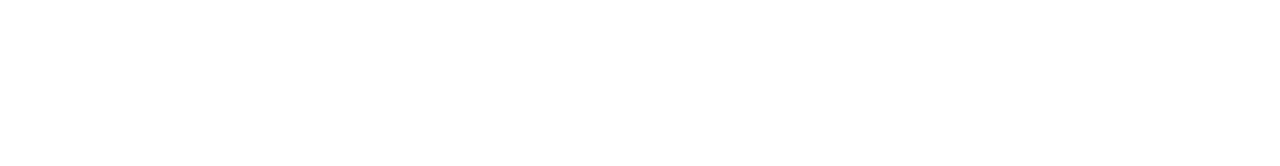
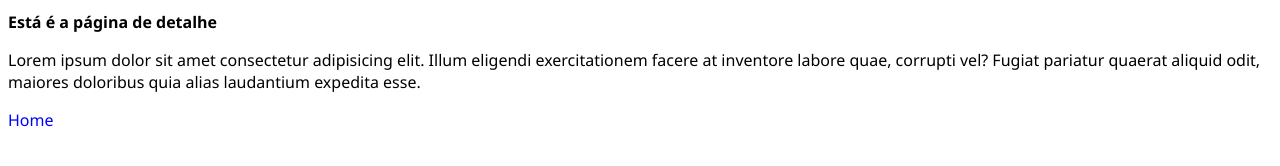
Before and after one commit to Bxrnardo7/02-web-aula-20260811, a plain HTML site: page detalhe.html in a window 1280 px wide. Drawn offline with Linux system fonts and the light colour scheme.

Commit message:
atualização mais recente

```diff
--- a/detalhe.html
+++ b/detalhe.html
@@ -1,11 +1,15 @@
 <!DOCTYPE html>
-<html lang="en">
+<html lang="pt-br>
 <head>
     <meta charset="UTF-8">
     <meta name="viewport" content="width=device-width, initial-scale=1.0">
-    <title>Document</title>
+    <title>Pagina de detalhe</title>
+    <link rel="stylesheet" href="estilo.css">
 </head>
 <body>
-
+    <h1>Está é a página de detalhe</h1>
+   <p> Lorem ipsum dolor sit amet consectetur adipisicing elit. Illum eligendi exercitationem facere at inventore labore quae, corrupti vel? Fugiat pariatur quaerat aliquid odit, maiores doloribus quia alias laudantium expedita esse.
+</p>
+<p><a href="index.html">Home</a></p>
 </body>
 </html>
```
Also changed, not shown: index.html (+1 -1 lines).
